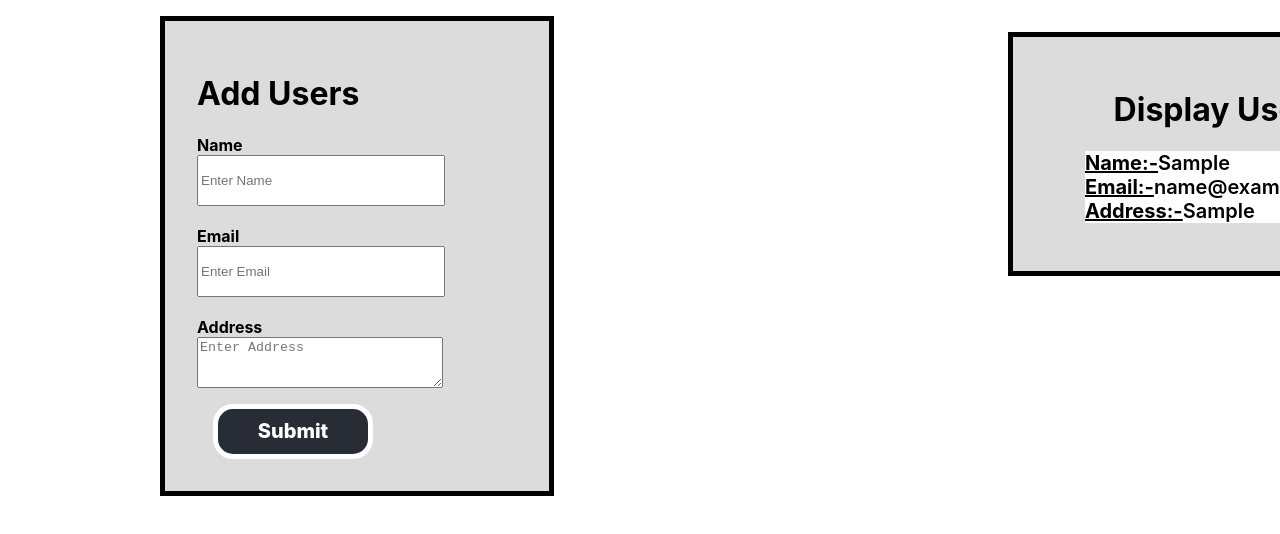
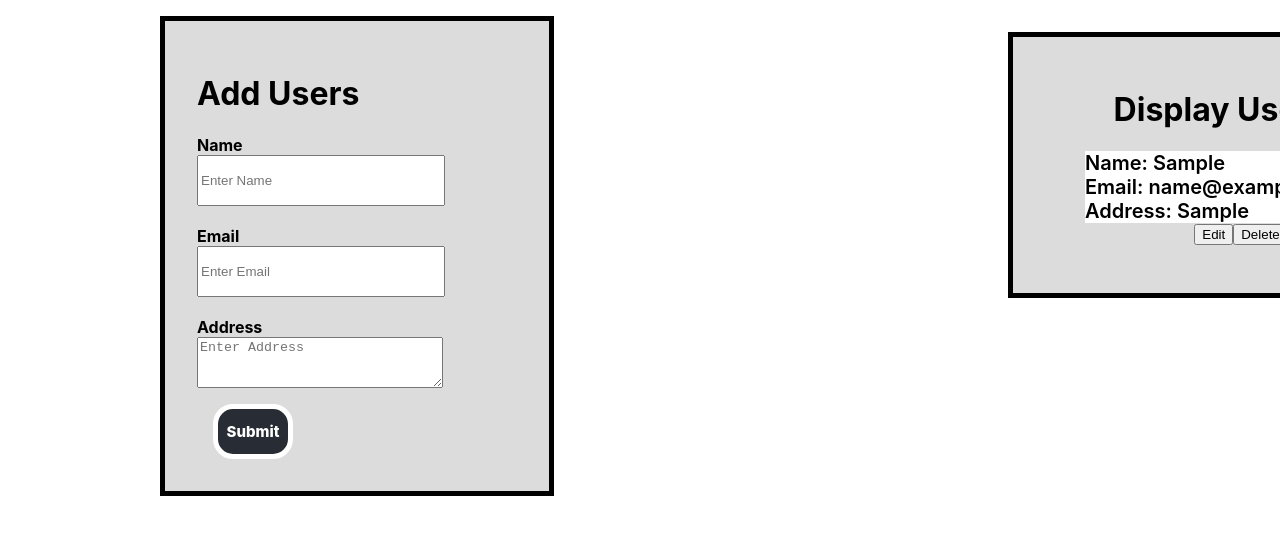
Before and after one commit to Aftab09/Reactjs-APp, a React (Create React App) app: page / in a window 1280 px wide. Both pictures are taken after typing "Sample", "name@example.com", "Sample" into the empty fields and a click on the button "Submit". Shown: the top 534 px of the page. Built offline with nearby package versions, Linux system fonts and the light colour scheme.

Commit message:
initial commit

```diff
--- a/src/App.css
+++ b/src/App.css
@@ -80,10 +80,10 @@
   border-radius: 20px;
   font-family: -apple-system, BlinkMacSystemFont, "Segoe UI", Roboto, Oxygen,
     Ubuntu, Cantarell, "Open Sans", "Helvetica Neue", sans-serif;
-  font-size: 20px;
+  font-size: 15px;
   color: white;
   text-align: center;
-  width: 10rem;
+  width: 5rem;
   height: 55px;
   margin-top: 1rem;
   margin-left: 1rem;
--- a/src/App.js
+++ b/src/App.js
@@ -1,8 +1,7 @@
-import './App.css';
-import React, {useState} from 'react';
+import "./App.css";
+import React, { useState } from "react";
 
 function App() {
-
   const [name, setName] = useState("");
   const [email, setEmail] = useState("");
   const [address, setAddress] = useState("");
@@ -12,16 +11,56 @@ function App() {
     e.preventDefault();
     // console.log(name, email, address);
 
-    const DisplayInputData  = {name, email, address}
+    const DisplayInputData = { name, email, address };
 
-    if(name && email && address){
+    if (name && email && address) {
       setList((ls) => [...ls, DisplayInputData]);
       setName("");
       setEmail("");
       setAddress("");
+    }
+  };
 
-    }
-  }
+  // Delete Users
+  // const handleDelete = (index) => {
+  //   setList((ls) => {
+  //     const newList = ls.filter((item, i) => {
+  //       return i !== index;
+  //     });
+  //     return newList;
+  //   });
+  // }
+
+  // delete input data
+  // const [items, setItems] = useState(list);
+  const handleDelete = (index) => {
+    setList([
+      ...list.slice(0, index),
+      ...list.slice(index + 1)]);
+  };
+
+  // Edit Users
+  // const handleEdit = (index) => {
+  //   setName(list[index].name);
+  //   setEmail(list[index].email);
+  //   setAddress(list[index].address);
+  //   setList((ls) => {
+  //     const newList = ls.filter((item, i) => {
+  //       return i !== index;
+  //     });
+  //     return newList;
+  //   });
+  // };
+
+  // Edit input data
+  const handleEdit = (index) => {
+    setName(list[index].name);
+    setEmail(list[index].email);
+    setAddress(list[index].address);
+    setList([
+      ...list.slice(0, index),
+      ...list.slice(index + 1)]);
+  };
 
   return (
     <div className="App">
@@ -33,7 +72,7 @@ function App() {
           </label>
           <input
             type="text"
-          placeholder='Enter Name'
+            placeholder="Enter Name"
             value={name}
             onChange={(e) => setName(e.target.value)}
             name="name"
@@ -44,8 +83,8 @@ function App() {
             <b>Email</b>
           </label>
           <input
-          type="text"
-          placeholder='Enter Email'
+            type="email"
+            placeholder="Enter Email"
             value={email}
             onChange={(e) => setEmail(e.target.value)}
             name="email"
@@ -57,29 +96,41 @@ function App() {
           </label>
           <textarea
             type="text"
-          placeholder='Enter Address'
+            placeholder="Enter Address"
             value={address}
             onChange={(e) => setAddress(e.target.value)}
             name="address"
             id="InputAddress"
           />
-        <button type='submit' className='btn'>Submit</button>
+          <button type="submit" className="btn">
+            Submit
+          </button>
         </form>
       </div>
 
-      <div className='Display-Users'>
+      <div className="Display-Users">
         <h1>Display Users</h1>
-    {
-          list.map((a) => <div>
-            <ul>
-            <li><b><u>Name:-</u></b> {a.name}</li>
-            <li><b><u>Email:-</u></b> {a.email}</li>
-            <li><b><u>Address:-</u></b> {a.address}</li>
+        {list.map((item, i) => (
+          <div>
+            <ul className="list-group-item" key={i}>
+              <li>Name: {item.name}</li>
+              <li>Email: {item.email}</li>
+              <li>Address: {item.address}</li>
+              <button type="button" className="" onClick={() => handleEdit(i)}>
+                Edit
+
+              </button>
+              <button
+                type="button"
+                className="s"
+                onClick={() => handleDelete(i)}
+              >
+                Delete
+              </button>
             </ul>
-          </div>)
-        }
           </div>
-
+        ))}
+      </div>
     </div>
   );
 }
```
Lines whose indentation alone changed are shown as unchanged.
